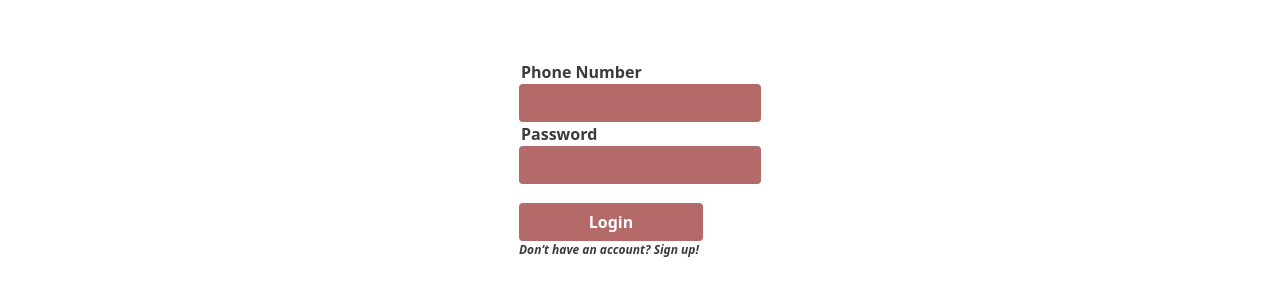
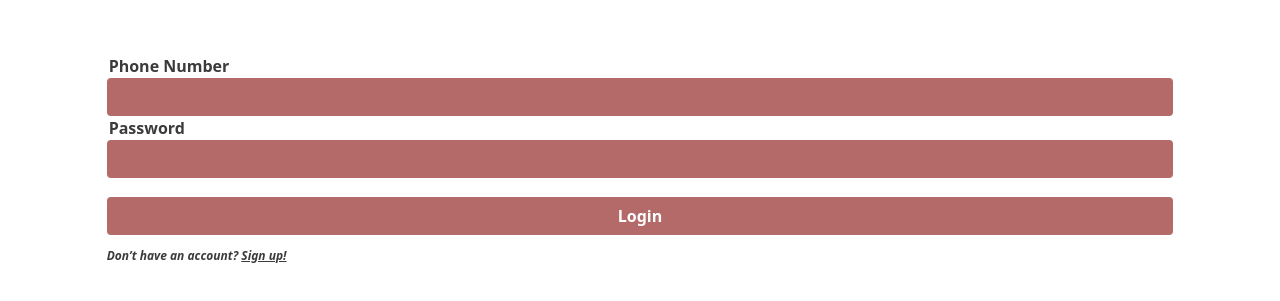
Before and after one commit to alfianwilfo/reactjs-umami, a React (Create React App) app in the folder client-customer/: page /login in a window 1280 px wide. Shown: the part 241-542 px from the top of the page. Built offline with nearby package versions, Linux system fonts and the light colour scheme.

Commit message:
styling regis and login

```diff
--- /dev/null
+++ b/client-customer/src/views/Home.jsx
@@ -0,0 +1,3 @@
+export default Home(){
+    return()
+}
--- a/client-customer/src/views/Login.jsx
+++ b/client-customer/src/views/Login.jsx
@@ -7,10 +7,8 @@ export default function Login() {
   };
 
   return (
-    <>
-      <div className="w-screen h-screen flex justify-center items-center">
-        <div className="">
-          <div className="flex flex-col">
+    <div className="w-screen h-screen grid grid-cols-12">
+      <div className="col-start-2 col-end-12 grid content-center">
         <form>
           <div>
             <div>
@@ -20,7 +18,7 @@ export default function Login() {
             </div>
             <div>
               <input
-                    className="bg-[#B56A6A] text-white rounded mini:h-[38px] italic p-2"
+                className=" bg-[#B56A6A] text-white rounded mini:h-[38px] w-full italic p-2"
                 type="text"
               />
             </div>
@@ -33,25 +31,26 @@ export default function Login() {
             </div>
             <div>
               <input
-                    className="bg-[#B56A6A] text-white rounded mini:h-[38px] italic p-2"
+                className="bg-[#B56A6A] text-white rounded mini:h-[38px] w-full italic p-2"
                 type="password"
               />
             </div>
           </div>
           <div className="flex justify-center flex-col mini:mt-[19px]">
             <div>
-                  <button className="mini:w-[184px] mini:h-[38px] font-semibold text-white rounded bg-[#B56A6A]">
+              <button className="mini:w-full mini:h-[38px] font-semibold text-white rounded bg-[#B56A6A]">
                 Login
               </button>
             </div>
           </div>
         </form>
-            <div className="text-[12px] font-semibold italic text-[#3B3B3B]">
-              Don’t have an account? <span onClick={fu}>Sign up!</span>
+        <div className="text-[12px] font-semibold italic mt-[12px] text-[#3B3B3B]">
+          Don’t have an account?{" "}
+          <span onClick={fu} className="underline">
+            Sign up!
+          </span>
         </div>
       </div>
     </div>
-      </div>
-    </>
   );
 }
--- a/client-customer/src/views/Register.jsx
+++ b/client-customer/src/views/Register.jsx
@@ -5,14 +5,11 @@ export default function Register(params) {
     navigate("/login");
   };
   return (
-    <div className="h-screen w-screen flex justify-center items-center">
-      <div className="">
-        <div className="">
-          <div className="grid grid-cols-12">
-            <form className="col-start-2 col-end-12">
+    <div className="h-screen w-screen grid grid-cols-12">
+      <form className="col-start-2 col-end-12 grid content-center">
         <div className="">
           <div>
-                  <div className="bg-white relative text-[#3B3B3B] w-[50px]">
+            <div className="bg-white relative text-[#3B3B3B] w-[45px]">
               <label className="font-semibold">Name</label>
             </div>
             <div>
@@ -25,7 +22,7 @@ export default function Register(params) {
             </div>
           </div>
           <div className="mt-4">
-                  <div className="bg-white relative text-[#3B3B3B] w-[50px]">
+            <div className="bg-white relative text-[#3B3B3B] w-[40px]">
               <label className="font-semibold">Email</label>
             </div>
             <div>
@@ -38,7 +35,7 @@ export default function Register(params) {
             </div>
           </div>
           <div className="mt-4">
-                  <div className="bg-white relative text-[#3B3B3B] w-[60px]">
+            <div className="bg-white relative text-[#3B3B3B] w-[47px]">
               <label className="font-semibold">Phone</label>
             </div>
             <div>
@@ -51,7 +48,7 @@ export default function Register(params) {
             </div>
           </div>
           <div className="mt-4">
-                  <div className="bg-white relative text-[#3B3B3B] w-[79px]">
+            <div className="bg-white relative text-[#3B3B3B] w-[69px]">
               <label className="font-semibold">Password</label>
             </div>
             <div>
@@ -64,20 +61,20 @@ export default function Register(params) {
             </div>
           </div>
         </div>
-              <div className=" ">
-                <button className="mt-[20px] bg-[#B56A6A] text-center text-white rounded w-[240px] h-[45px]">
+        <div className="">
+          <button className="mt-[25px] bg-[#B56A6A] text-center text-white rounded  w-full h-[45px]">
             Register
           </button>
         </div>
         <div>
           <p className="text-[12px] font-semibold italic text-[#3B3B3B]">
-                  Already Have Account? <span onClick={toLogin}>Login !</span>
+            Already Have Account?
+            <span className="underline" onClick={toLogin}>
+              Login !
+            </span>
           </p>
         </div>
       </form>
     </div>
-        </div>
-      </div>
-    </div>
   );
 }
```
Lines whose indentation alone changed are shown as unchanged.
